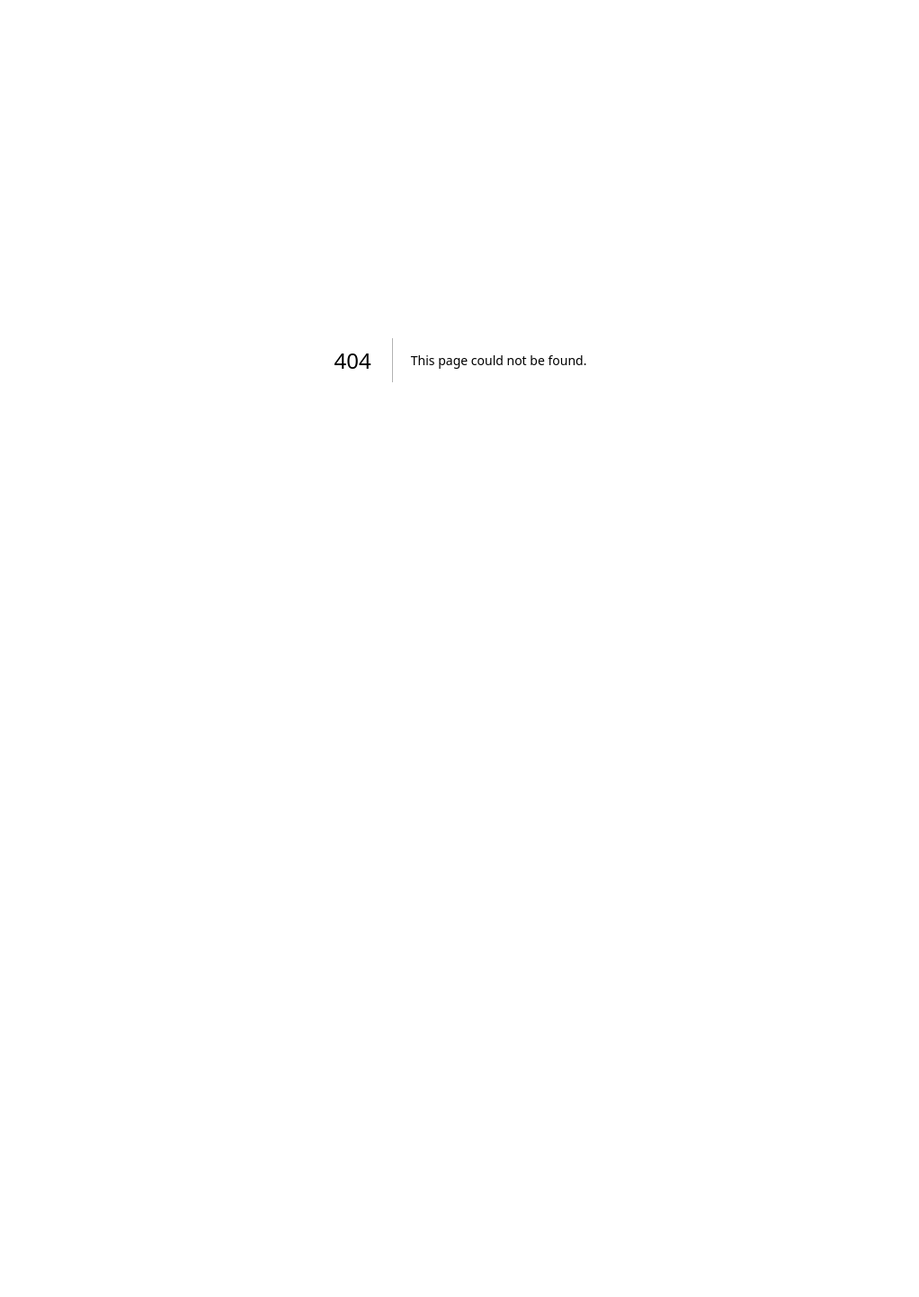
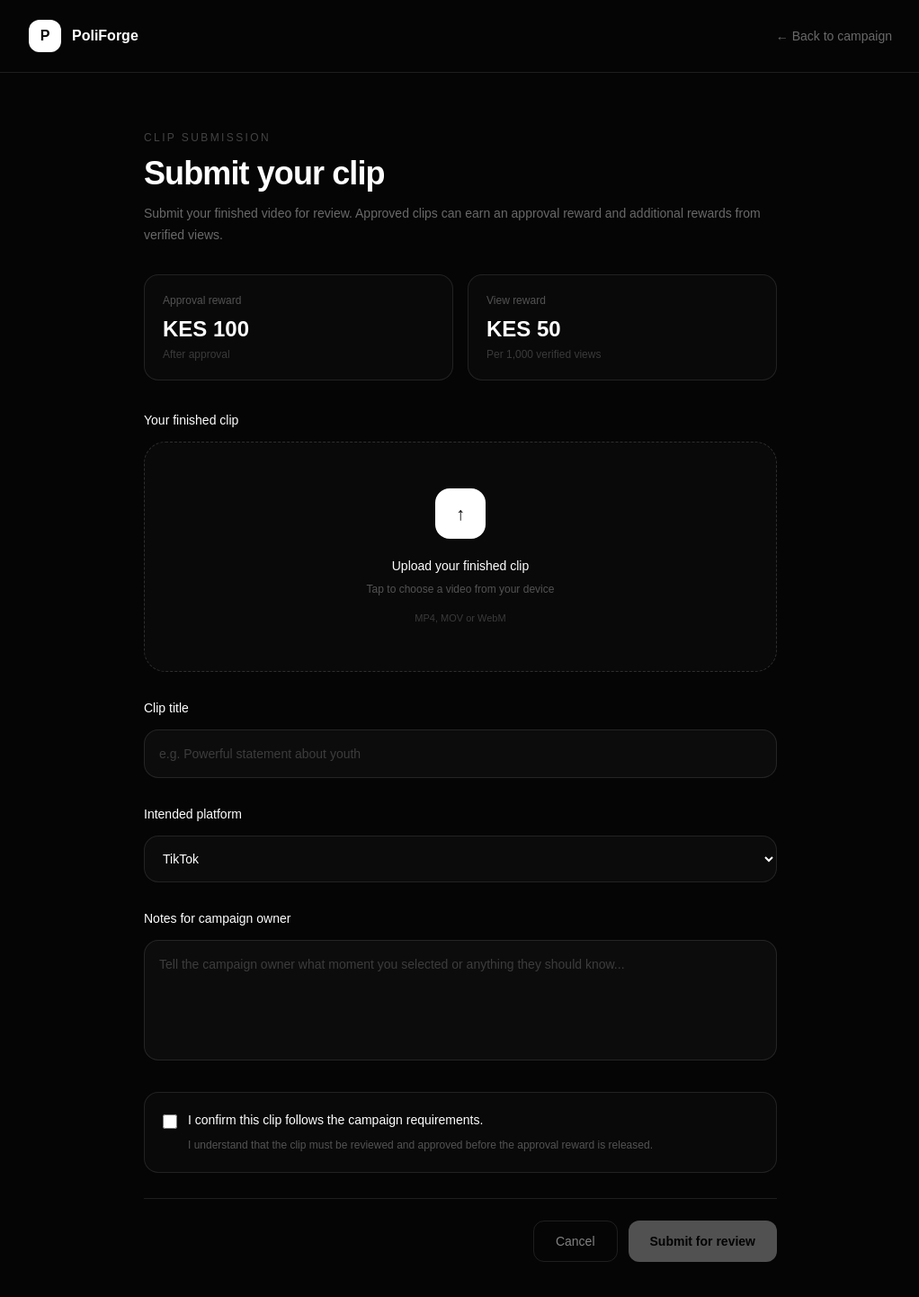
Before and after one commit to stephenmuriuki632-png/poliforge, a Next.js app: page /clipper/campaigns/1/submit in a window 1280 px wide. Before the commit this address had no page. Shown: the top 1442 px of the page at 90% size, without its empty margins (128-1150 px from the left). Before the commit the page ends 800 px from the top, so only its background shows below. Built offline with nearby package versions, Linux system fonts and the light colour scheme.

Commit message:
Add clip submission page

```diff
--- /dev/null
+++ b/app/clipper/campaigns/[id]/submit/page.tsx
@@ -0,0 +1,215 @@
+"use client";
+
+import Link from "next/link";
+import { useState } from "react";
+
+export default function SubmitClipPage() {
+  const [fileName, setFileName] = useState("");
+  const [platform, setPlatform] = useState("TikTok");
+  const [confirmed, setConfirmed] = useState(false);
+
+  const handleFile = (file?: File) => {
+    if (!file) return;
+    setFileName(file.name);
+  };
+
+  return (
+    <main className="min-h-screen bg-[#050505] text-white">
+      <header className="border-b border-white/10">
+        <div className="mx-auto flex h-20 max-w-5xl items-center justify-between px-5 sm:px-8">
+          <Link href="/clipper/dashboard" className="flex items-center gap-3">
+            <div className="flex h-9 w-9 items-center justify-center rounded-xl bg-white font-bold text-black">
+              P
+            </div>
+            <span className="font-semibold">PoliForge</span>
+          </Link>
+
+          <Link
+            href="/clipper/campaigns/test-campaign"
+            className="text-sm text-white/40 hover:text-white"
+          >
+            ← Back to campaign
+          </Link>
+        </div>
+      </header>
+
+      <section className="mx-auto max-w-3xl px-5 py-10 sm:px-8 sm:py-16">
+        <p className="text-xs uppercase tracking-[0.2em] text-white/25">
+          Clip submission
+        </p>
+
+        <h1 className="mt-3 text-3xl font-semibold tracking-tight sm:text-4xl">
+          Submit your clip
+        </h1>
+
+        <p className="mt-3 text-sm leading-6 text-white/40">
+          Submit your finished video for review. Approved clips can
+          earn an approval reward and additional rewards from verified
+          views.
+        </p>
+
+        {/* Campaign reward summary */}
+        <div className="mt-8 grid gap-4 sm:grid-cols-2">
+          <div className="rounded-2xl border border-white/10 bg-white/[0.02] p-5">
+            <p className="text-xs text-white/30">
+              Approval reward
+            </p>
+
+            <p className="mt-2 text-2xl font-semibold">
+              KES 100
+            </p>
+
+            <p className="mt-1 text-xs text-white/20">
+              After approval
+            </p>
+          </div>
+
+          <div className="rounded-2xl border border-white/10 bg-white/[0.02] p-5">
+            <p className="text-xs text-white/30">
+              View reward
+            </p>
+
+            <p className="mt-2 text-2xl font-semibold">
+              KES 50
+            </p>
+
+            <p className="mt-1 text-xs text-white/20">
+              Per 1,000 verified views
+            </p>
+          </div>
+        </div>
+
+        <form className="mt-8 space-y-7">
+          {/* Upload */}
+          <div>
+            <label className="text-sm font-medium">
+              Your finished clip
+            </label>
+
+            <label className="mt-3 flex min-h-64 cursor-pointer flex-col items-center justify-center rounded-3xl border border-dashed border-white/15 bg-white/[0.02] px-6 text-center transition hover:border-white/30 hover:bg-white/[0.04]">
+              <input
+                type="file"
+                accept="video/*"
+                className="hidden"
+                onChange={(e) => handleFile(e.target.files?.[0])}
+              />
+
+              <div className="flex h-14 w-14 items-center justify-center rounded-2xl bg-white text-xl text-black">
+                ↑
+              </div>
+
+              {fileName ? (
+                <>
+                  <p className="mt-5 text-sm font-medium">
+                    {fileName}
+                  </p>
+
+                  <p className="mt-2 text-xs text-white/30">
+                    Video selected
+                  </p>
+                </>
+              ) : (
+                <>
+                  <p className="mt-5 text-sm font-medium">
+                    Upload your finished clip
+                  </p>
+
+                  <p className="mt-2 text-xs text-white/30">
+                    Tap to choose a video from your device
+                  </p>
+
+                  <p className="mt-4 text-[11px] text-white/20">
+                    MP4, MOV or WebM
+                  </p>
+                </>
+              )}
+            </label>
+          </div>
+
+          {/* Title */}
+          <div>
+            <label className="text-sm font-medium">
+              Clip title
+            </label>
+
+            <input
+              type="text"
+              placeholder="e.g. Powerful statement about youth"
+              className="mt-3 w-full rounded-2xl border border-white/10 bg-white/[0.03] px-4 py-4 text-sm outline-none placeholder:text-white/20 focus:border-white/30"
+            />
+          </div>
+
+          {/* Platform */}
+          <div>
+            <label className="text-sm font-medium">
+              Intended platform
+            </label>
+
+            <select
+              value={platform}
+              onChange={(e) => setPlatform(e.target.value)}
+              className="mt-3 w-full rounded-2xl border border-white/10 bg-[#0b0b0b] px-4 py-4 text-sm outline-none"
+            >
+              <option>TikTok</option>
+              <option>Instagram</option>
+              <option>YouTube</option>
+              <option>Facebook</option>
+            </select>
+          </div>
+
+          {/* Notes */}
+          <div>
+            <label className="text-sm font-medium">
+              Notes for campaign owner
+            </label>
+
+            <textarea
+              rows={5}
+              placeholder="Tell the campaign owner what moment you selected or anything they should know..."
+              className="mt-3 w-full resize-none rounded-2xl border border-white/10 bg-white/[0.03] px-4 py-4 text-sm outline-none placeholder:text-white/20 focus:border-white/30"
+            />
+          </div>
+
+          {/* Confirmation */}
+          <label className="flex cursor-pointer gap-3 rounded-2xl border border-white/10 bg-white/[0.02] p-5">
+            <input
+              type="checkbox"
+              checked={confirmed}
+              onChange={(e) => setConfirmed(e.target.checked)}
+              className="mt-1 h-4 w-4"
+            />
+
+            <span>
+              <span className="block text-sm font-medium">
+                I confirm this clip follows the campaign requirements.
+              </span>
+
+              <span className="mt-2 block text-xs leading-5 text-white/30">
+                I understand that the clip must be reviewed and
+                approved before the approval reward is released.
+              </span>
+            </span>
+          </label>
+
+          {/* Actions */}
+          <div className="flex flex-col-reverse gap-3 border-t border-white/10 pt-6 sm:flex-row sm:justify-end">
+            <Link
+              href="/clipper/campaigns/test-campaign"
+              className="rounded-xl border border-white/10 px-6 py-3 text-center text-sm text-white/50 hover:bg-white/5 hover:text-white"
+            >
+              Cancel
+            </Link>
+
+            <button
+              type="submit"
+              disabled={!confirmed || !fileName}
+              className="rounded-xl bg-white px-6 py-3 text-sm font-semibold text-black transition hover:bg-white/85 disabled:cursor-not-allowed disabled:opacity-30"
+            >
+              Submit for review
+            </button>
+          </div>
+        </form>
+      </section>
+    </main>
+  );
+}
```
